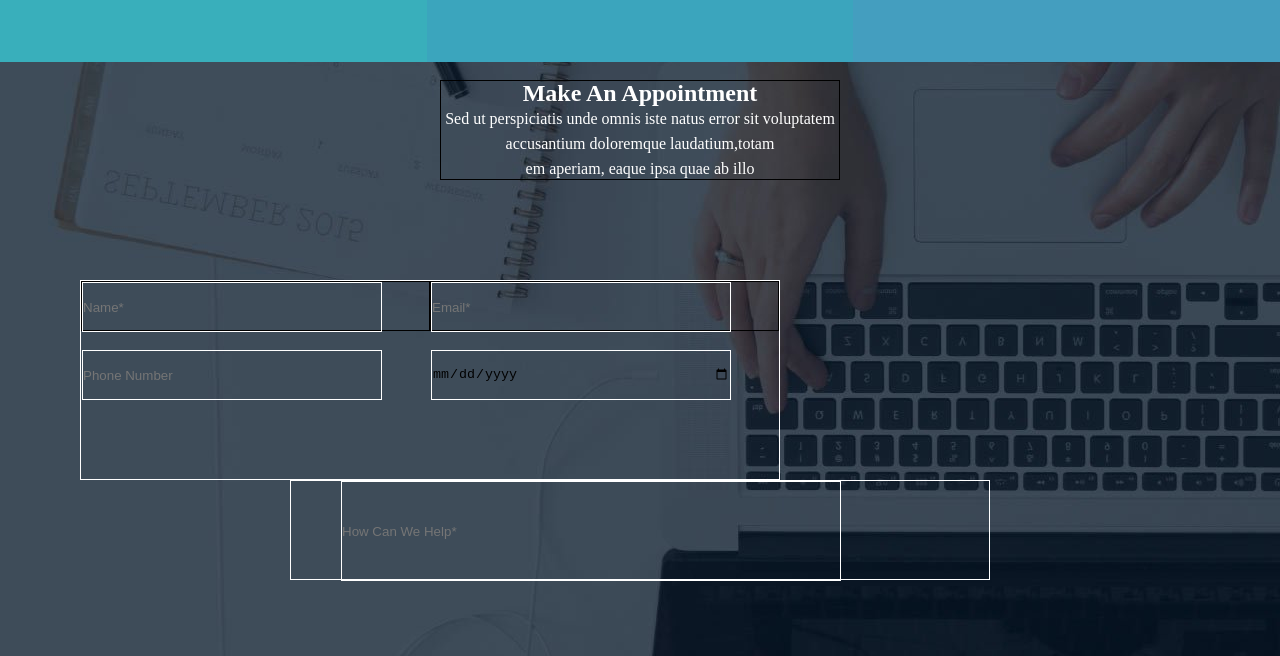
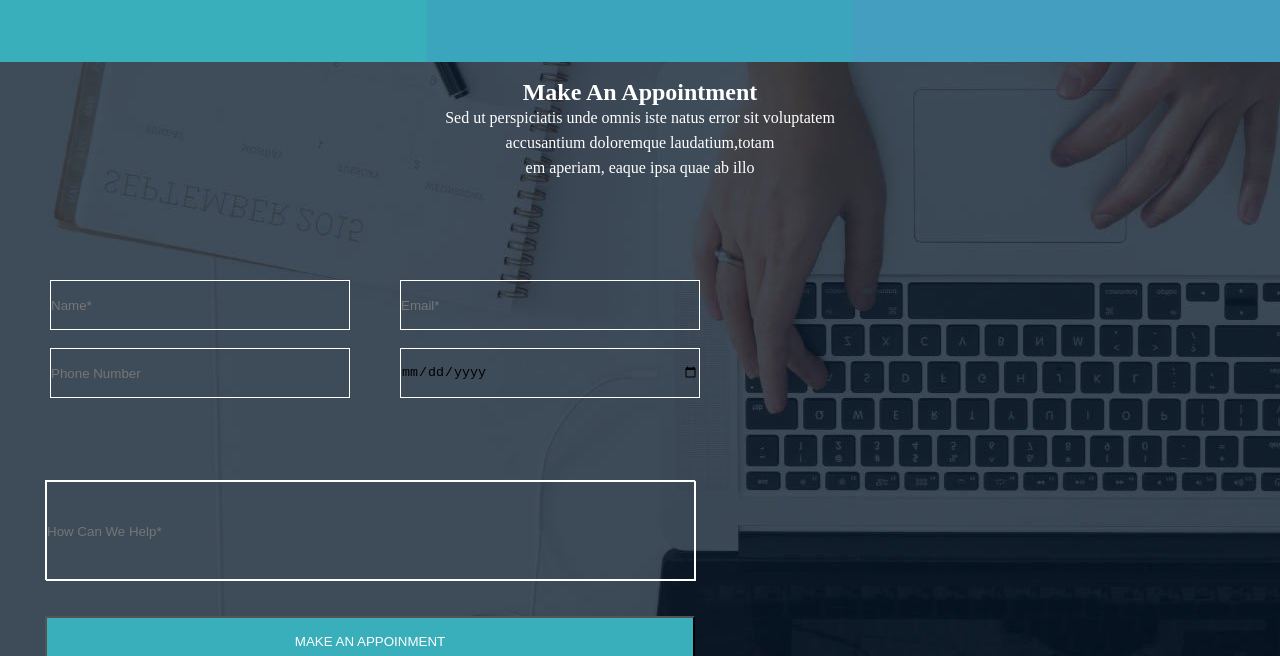
Before and after one commit to adele-recubini/proj-html-vuejs, a website: page index.html in a window 1280 px wide. Shown: the part 3508-4164 px from the top of the page. Drawn offline with nearby package versions, Linux system fonts and the light colour scheme.

Commit message:
modifiche

```diff
--- a/index.html
+++ b/index.html
@@ -222,7 +222,10 @@
 
 <div class="form-text">
   <input type="text" name="" value="" placeholder="How Can We Help*">
+</div>
 
+<div class="appointment"><br><br>
+  <button type="button" name="button">MAKE AN APPOINMENT</button>
 </div>
 
 
--- a/src/app.scss
+++ b/src/app.scss
@@ -227,7 +227,7 @@
 .form{
   background-image: url($form-img);
 
-  height:900px;
+  height:1000px;
 }
 
 .container{
@@ -277,7 +277,7 @@ background-color: $squaretwo;
 .text-container{
   width: 400px;
   height: 100px;
-  border:1px solid black;
+
   margin:0 auto;
   text-align: center;
   color:$word;
@@ -287,16 +287,15 @@ background-color: $squaretwo;
 .form-container{
   width: 700px;
   height: 200px;
-  border: 1px solid white;
+
   margin: 0 auto;
   margin-top: 100px;
-  margin-right: 500px;
+  margin-right: 530px;
   @include flex;
 
   .contact{
     width: 50%;
     height: 50px;
-    border:1px solid black;
     display: inline-block;
 
 
@@ -313,10 +312,11 @@ background-color: $squaretwo;
 }
 
 .form-text{
-  width: 700px;
+  width: 650px;
   height: 100px;
   border:1px solid white;
   margin: 0 auto;
+  margin-right: 585px;
 
   &>input{
     background-color: inherit;
@@ -325,14 +325,30 @@ background-color: $squaretwo;
 
 
   &>input[placeholder]{
-    width: 500px;
+    width: 650px;
     height: 100px;
     border:1px solid white;
-    margin-left: 50px;
+
+
   }
 }
 
+.appointment{
+  width: 650px;
+  height: 50px;
+  margin:0 auto;
+  margin-right: 585px;
 
+
+  &>button{
+    width: 650px;
+    height: 50px;
+    background-color:$button;
+    color: white;
+
+
+  }
+}
 
 
 
```
Also changed, not shown: dist/app.css.
